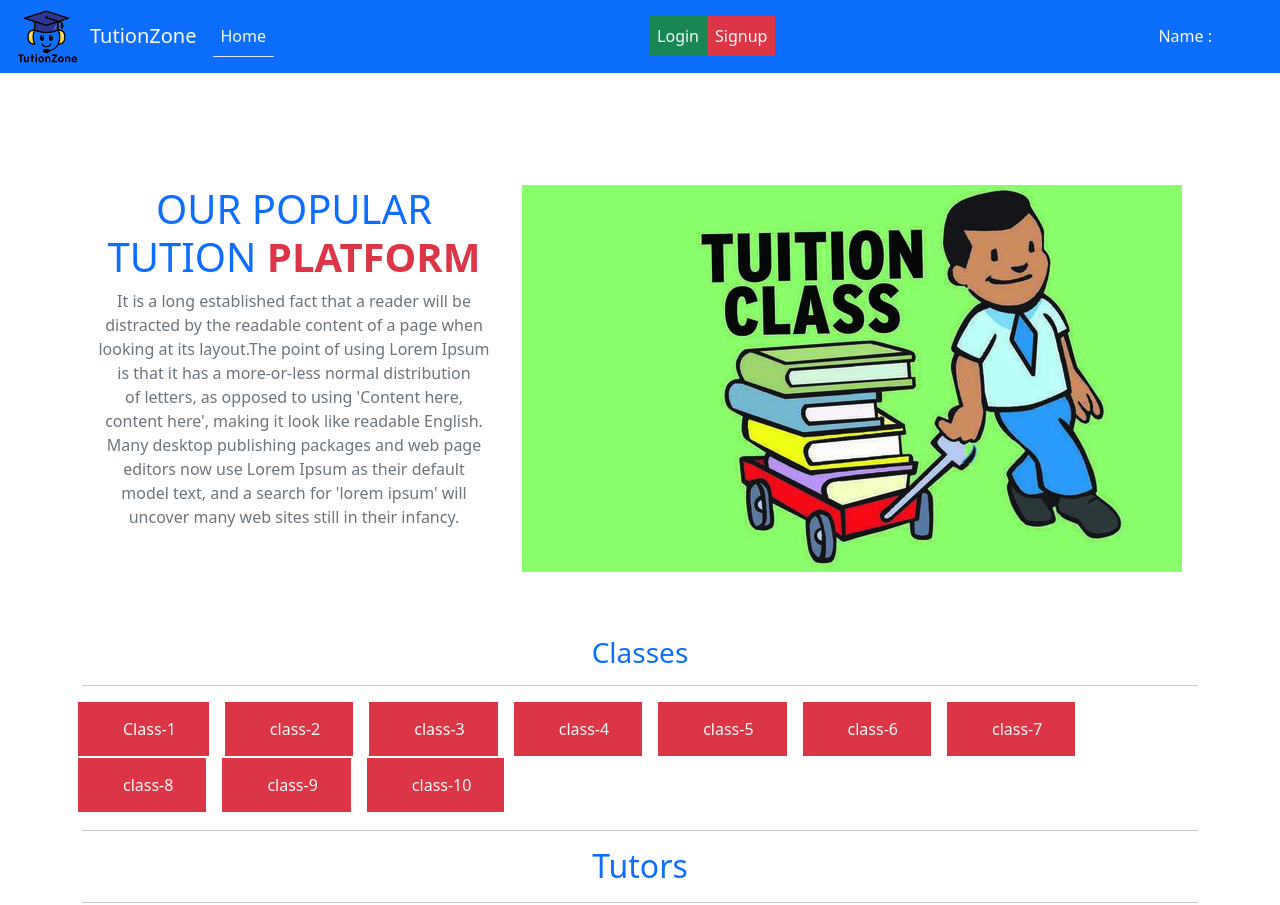
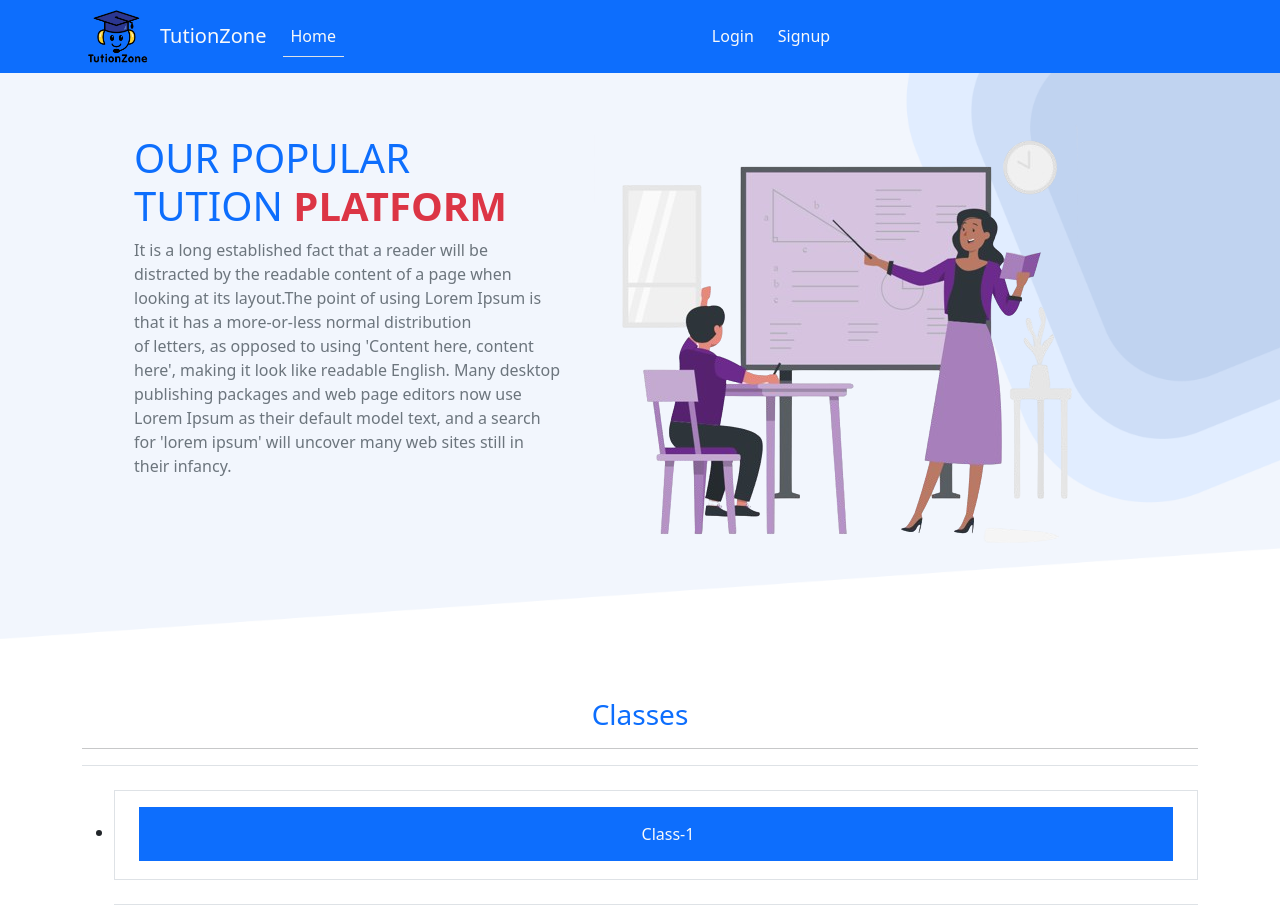
Before and after one commit to IsmailHossain38/Django-Final-exam, a Django app: page / in a window 1280 px wide. Shown: the top 905 px of the page. Run offline with Django 5.2, Linux system fonts and the light colour scheme; data comes from the database, SQL or seed files in the repository; both versions use the stored data as it was after the commit; some libraries are stand-ins or nearby versions.

Commit message:
design changed

```diff
--- a/accounts/templates/profile.html
+++ b/accounts/templates/profile.html
@@ -1,7 +1,7 @@
  {% extends "base.html" %}
  {% load static %}
 {%block content%}
- <div class="m-auto text-center pt-3">
+ <div class="m-auto text-center pt-5">
   <a href="{% url 'updateview' %}" class="btn mb-2 btn-success"> Your Personal Informations</a>
 
   <a href="{% url 'password_change' %}" class="btn  mb-2 btn-warning">Change Your Password</a>
--- a/accounts/templates/register.html
+++ b/accounts/templates/register.html
@@ -3,7 +3,7 @@
 {% load static %}
 
 {%block content%}
-<div style="width:50%; margin:auto;">
+<div style="width:50%; background:#EEF5FF; margin:auto; padding:50px;">
 <form  method="post" class="uniForm" novalidate>
     {% csrf_token %}
     {{form|crispy}}
--- a/templates/base.html
+++ b/templates/base.html
@@ -17,13 +17,30 @@
         {% load static %}
         <link href="{% static 'style.css' %}" rel="stylesheet"/>
     </head>
+    <style>
+
+      footer {
+        margin-top: auto;
+      }
+
+      .footer-li {
+        list-style-type: none; /* Remove list bullets */
+      }
+
+      .footer-li a {
+        text-decoration: none; /* Remove text decoration for links inside list items */
+        color: inherit; /* Use the default text color for links */
+      }
+
+
+    </style>
     <body>
 
-      <header class="banner">
-        <nav class="navbar navbar-expand-lg bg-primary  mb-5 ">
-          <div class="container-fluid">
+      <header class="banner" style="padding-bottom:70px">
+        <nav class="navbar fixed-top navbar-expand-lg bg-primary"   >
+          <div class="container">
             <img class=" " width="70px" src="{% static 'logo.png'%}" alt="logo" />
-            <a class="navbar-brand text-light ms-2" href="#">TutionZone</a>
+            <a class="navbar-brand text-light ms-2" href="{% url 'homepage' %}">TutionZone</a>
             <button class="navbar-toggler" type="button" data-bs-toggle="collapse" data-bs-target="#navbarSupportedContent" aria-controls="navbarSupportedContent" aria-expanded="false" aria-label="Toggle navigation">
               <span class="navbar-toggler-icon"></span>
             </button>
@@ -43,19 +60,21 @@
                     </li>
                   {% else %}
                   <li class="nav-item">
-                    <a class="nav-link text-light bg-success" aria-current="page" href="{% url 'login' %}">Login</a>
+                    <a class="nav-link text-light me-2" aria-current="page" href="{% url 'login' %}">Login</a>
                   </li>
                   <li class="nav-item">
-                    <a class="nav-link text-light bg-danger" href="{% url 'register' %}">Signup</a>
+                    <a class="nav-link text-light" href="{% url 'register' %}">Signup</a>
                   </li>
                   {%endif%}
                 </ul>
             </div>
+            {% if user.is_authenticated %}
             <ul class="navbar-nav me-auto pe-5 mb-2 mb-lg-0">
               <li class="nav-item">
                 <a class="nav-link text-light  " href=""> Name : {{request.user.username}}</a>
               </li>
             </ul>
+            {% endif %}
           </div>
       </nav>
       </header>
@@ -69,27 +88,28 @@
 
         {% endblock content %}
 
-        <footer class="p-5 mt-5 bg-primary text-light">
+        <footer class=" mt-5 mb-0 p-5 text-dark bottom" style="background:#EEF5FF;">
           <div class="container w-75 m-auto row p-5 ">
             <hr>
-              <div class="col-md-6">
+              <div class="col-md-6 mb-3">
                   <h5>Follow US</h5>
-                  <p class="pe-5">Contrary to popular belief, Lorem Ipsum is not simply random text. It has roots in a piece of classical Latin literature from 45 BC, making it over 2000 years old. Richard McClintock, a Latin professor at Hampden-Sydney College in Virginia, looked up one of the more obscure Latin words, consectetur, from a Lorem Ipsum passage, </p>
-                  <div class="icons">
+
+                  <div class="icons mt-3">
                     <img class="icon" width="30px" src="{% static 'facebook.png'%}" alt="" />
                     <img class="icon" width="30px" src="{% static 'linkedin.png'%}" alt="" />
                     <img class="icon" width="30px" src="{% static 'twitter.png'%}" alt="" />
                     <img class="icon" width="30px" src="{% static 'instagram.png'%}" alt="" />
                   </div>
+                  <p class="pe-5 pb-5 pt-5 ">Contrary to popular belief, Lorem Ipsum is not simply random text. It has roots in a piece of classical Latin literature from 45 BC, making it over 2000 years old. Richard McClintock, a Latin professor at Hampden-Sydney College in Virginia, looked up one of the more obscure Latin words, consectetur, from a Lorem Ipsum passage, </p>
               </div>
-              <div class="col-md-3">
+              <div class="col-md-3 mb-3">
                   <h5>Types</h5>
                   <li class="footer-li">Online Tution</li>
                   <li class="footer-li">Home Tution</li>
                   <li class="footer-li">Group Tution</li>
                   <li class="footer-li">Offline Tution</li>
               </div>
-              <div class="col-md-3">
+              <div class="col-md-3 mb-3">
                   <h5>Support</h5>
                   <li class="footer-li">Get Started</li>
                   <li class="footer-li">Help Center</li>
--- a/templates/home.html
+++ b/templates/home.html
@@ -1,16 +1,56 @@
 {% extends "base.html" %}
 {% load static %}
 {% block content %}
+<style>
+  @keyframes bounce {
+    0%, 20%, 50%, 80%, 100% {
+      transform: translateY(0);
+    }
+    40% {
+      transform: translateY(-20px);
+    }
+    60% {
+      transform: translateY(-10px);
+    }
+  }
 
+  .bouncing-image {
+    animation: bounce 1s infinite;
+  }
+
+  .anim {
+    transition: transform 0.5s ease-in-out;
+  }
+
+  .anim:hover {
+    transform: scale(1.1);
+  }
+
+
+  .box-shadows {
+    width:50%;
+    box-shadow: 5px 8px 6px rgba(0, 0, 0, 0.1); /* Adjust the values based on your preference */
+    /* Other styles for your card */
+  }
+
+
+</style>
 {% comment %} <h2 class="border-bottom text-center container text-primary pt-3">OUR TUTIONS</h2> {% endcomment %}
-<div class="top-part mt-5 pt-5 mb-5  container d-flex justify-content-between">
-
+<div style="background-image: url({% static 'bg.PNG'%});
+background-size: cover;
+background-position: center;
+background-repeat: no-repeat;
+width: 100%;
+">
+  <div class="top-part  p-5 mb-5  container d-flex justify-content-between">
       <div class="top-part1 p-3">
-        <h1 class="text-primary text-center">OUR POPULAR TUTION <strong class='text-danger'>PLATFORM</strong> </h1>
-        <p class="text-secondary text-center">It is a long established fact that a reader will be distracted by the readable content of a page when looking at its layout.The point of using Lorem Ipsum is that it has a more-or-less normal distribution <br> of letters, as opposed to using 'Content here, content here', making it look like readable English. Many desktop publishing packages and web page editors now use Lorem Ipsum as their default model text, and a search for 'lorem ipsum' will uncover many web sites still in their infancy.  </p>
+          <h1 class="text-primary ">OUR POPULAR TUTION <strong class='text-danger'>PLATFORM</strong> </h1>
+          <p class="text-secondary ">It is a long established fact that a reader will be distracted by the readable content of a page when looking at its layout.The point of using Lorem Ipsum is that it has a more-or-less normal distribution <br> of letters, as opposed to using 'Content here, content here', making it look like readable English. Many desktop publishing packages and web page editors now use Lorem Ipsum as their default model text, and a search for 'lorem ipsum' will uncover many web sites still in their infancy.  </p>
       </div>
       <div class="top-part2 p-3">
-        <img src="{% static 'tution.jpg' %}" alt="tution-img" />
+          <img class="bouncing-image " src="{% static 'tution.png' %}" alt="tution-img" />
+
+      </div>
   </div>
 </div>
 
@@ -18,19 +58,36 @@
 
 
 
+
+
 <div class=" container text-center mt-4">
     <h3 class="text-primary"> Classes</h3><hr>
-    <div class="row row-cols-auto">
+    <div class="swiffy-slider slider-item-show4 slider-item-reveal pt-4 border-top slider-nav-round slider-nav-dark">
+      <ul class="slider-container">
         {% for dt in category %}
-        <div class="form-check  bg-danger mx-2 ">
+          <li class="border text-center p-3 mb-4">
+              <div class="form-check  bg-primary mx-2 ">
                   <label class="form-check-label p-2" for="{{dt.id}}">
                       <b><a href="{% url 'Category_slug' dt.slug %}" class="btn text-light ">{{dt.name}}</a></b>
                   </label>
               </div>
+            </li>
         {% endfor %}
+      </ul>
+      <button type="button" class="slider-nav"></button>
+      <button type="button" class="slider-nav slider-nav-next"></button>
+
+      <div class="slider-indicators">
+        <button class="active"></button>
+        <button></button>
+        <button></button>
       </div>
     </div>
-<div class="swiffy-slider slider-item-show3 container border-bottom pb-3">
+</div>
+
+
+<div style="background:#EEF5FF;">
+  <div class="swiffy-slider slider-item-show3 slider-nav-round slider-nav-outside container border-bottom pb-3">
       <hr>
       <h2 class='text-center text-primary '>Tutors</h2>
       <hr>
@@ -61,6 +118,7 @@
           <button ></button>
       </div>
   </div>
+</div>
 
 <div class="subjects container mt-5">
   <h2 class="text-center text-primary">Find Your Subject Specialist</h2>
@@ -74,7 +132,6 @@
       <li class="border text-center p-3">Chemistry</li>
       <li class="border text-center p-3">Accounting</li>
       <li class="border text-center p-3">Management</li>
-
     </ul>
 
     <button type="button" class="slider-nav"></button>
@@ -87,14 +144,16 @@
     </div>
   </div>
 
+
 </div>
 
 {% comment %} tution types {% endcomment %}
+<div style="background:#EEF5FF;" class="pb-2">
   <div class="Tution-types mt-5 pt-5 mb-5  container">
     <h2 class="card-title text-primary text-center border-bottom mb-4 p-3">Tution Types</h2>
     <div class="row justify-content-between">
       <div class="col-4">
-      <div class="card" style="width: 18rem;">
+        <div class="card anim" style="width: 18rem;">
           <img class="card-img-top" src="{% static 'online.jpg' %}"  alt="online-img">
           <div class="card-body">
             <h5 class="card-title text-center">Online Tutoring</h5>
@@ -104,7 +163,7 @@
         </div>
       </div>
       <div class="col-4">
-      <div class="card" style="width: 18rem;">
+        <div class="card anim" style="width: 18rem;">
           <img class="card-img-top" src="{% static 'home.jpg' %}" alt="home-img">
           <div class="card-body">
             <h5 class="card-title text-center">Home Tutoring</h5>
@@ -114,7 +173,7 @@
         </div>
       </div>
       <div class="col-4">
-      <div class="card" style="width: 18rem;">
+        <div class="card anim" style="width: 18rem;">
           <img class="card-img-top" src="{% static 'group.jpg' %}"  alt="group-img">
           <div class="card-body">
             <h5 class="card-title text-center">Group Tutoring</h5>
@@ -125,35 +184,37 @@
       </div>
     </div>
   </div>
+</div>
 
-<div class='intotal-details pt-3 mb-5 align-item-center text-center d-flex justify-content-between' style="background-image: url({% static 'banner.jpg'%});
+<div class='intotal-details pt-3 mb-5 align-items-center text-center d-flex justify-content-between' style="
+  background-image: url({% static 'total.jpg' %});
   background-size: cover;
   background-position: center;
   background-repeat: no-repeat;
   height: 200px;
+  opacity: 0.8;
   width: 100%;
-
 ">
-  <div class="p-4 container">
-    <h3 class="text-white">3900+</h3>
-    <h2 class="text-white">Total Applied</h2>
+  <div class="p-4 container text-light">
+    <h3 class="display-4 mb-4">3900+</h3>
+    <h2>Total Applied</h2>
   </div>
-  <div class="p-4 container">
-    <h3 class="text-white">1000+</h3>
-    <h2 class="text-white">Total Tutors</h2>
+  <div class="p-4 container text-light">
+    <h3 class="display-4 mb-4">1000+</h3>
+    <h2>Total Tutors</h2>
   </div>
-  <div class="p-4 container">
-    <h3 class="text-white">2000+</h3>
-    <h2 class="text-white">Live Tuition Jobs</h2>
+  <div class="p-4 container text-light">
+    <h3 class="display-4 mb-4">2000+</h3>
+    <h2>Live Tuition Jobs</h2>
   </div>
-  <div class="p-4 container">
-    <h3 class="text-white">4.3</h3>
-    <h2 class="text-white">Average Tutor Rating</h2>
+  <div class="p-4 container text-light">
+    <h3 class="display-4 mb-4">4.3</h3>
+    <h2>Average Tutor Rating</h2>
+  </div>
 </div>
 
-</div>
-
-<div class="works container ">
+<div style="background:#EEF5FF; padding-bottom:30px;">
+  <div class="works container mb-4 " >
     <h2 class="text-center text-primary">How it's work ?</h2>
     <div class="accordion" id="accordionExample">
       <div class="accordion-item">
@@ -234,10 +295,11 @@ width: 100%;
       </div>
     </div>
   </div>
+</div>
 
 
 
-<div class="card text-center mt-5 pt-5 container">
+<div class="card box-shadows  text-center mt-5 pt-5 container">
   <div class="card-header">
     Become Tutor
   </div>
--- a/tutionzone/views.py
+++ b/tutionzone/views.py
@@ -5,6 +5,7 @@ from django.shortcuts import render
 def home(request ,Category_slug =None):
     data = AddTutors.objects.all()
     form = CategoryByClasses.objects.all()
+
     if Category_slug is not None:
         class_category = CategoryByClasses.objects.get(slug = Category_slug)
         data = AddTutors.objects.filter(class_category=class_category)
```
Also changed, not shown: db.sqlite3, static/bg.PNG (added), static/education.avif (added), static/total.jpg (added), static/tution.jpg (deleted), static/tution.png (added). Lines whose indentation alone changed are shown as unchanged.
